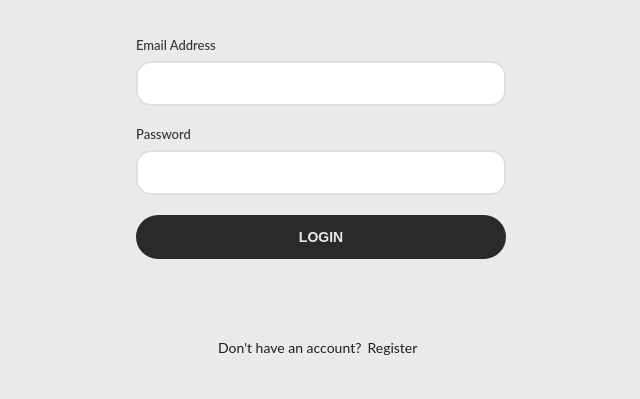
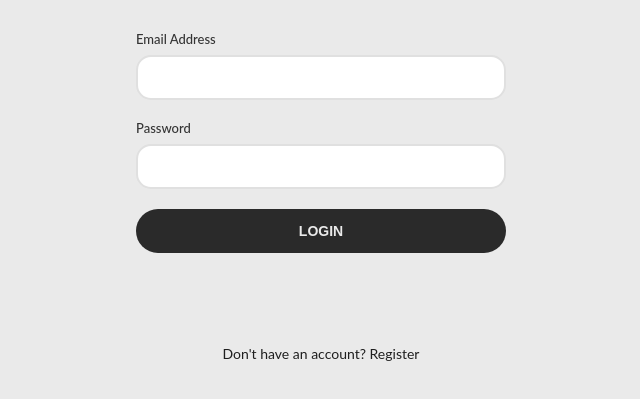
Before and after one commit to Posixoxo/Aeden, a plain HTML site: page auth.html in a window 1280 px wide. Shown: the part 301-700 px from the top of the page, without its empty margins (319-959 px from the left). Drawn offline with Linux system fonts and the light colour scheme.

Commit message:
modified styles

```diff
--- a/auth.html
+++ b/auth.html
@@ -57,28 +57,21 @@
         }
 
         .tab-buttons {
-            display: flex;
-            flex-direction: row;
             justify-items: center;
             align-items: center;
             text-align: center;
-            gap: 6px;
-            margin: 40px 82px 0 82px;
+            margin-top: 50px;
         }
 
         .tab-btn {
             cursor: pointer;
             font-size: 14px;
             transition: all 0.3s;
+            font-size: 14px;
         }
 
         .tab-btn:hover{
             opacity: 0.7;
-        }
-
-        .bait-text{
-            text-align: center;
-            font-size: 14px;
         }
 
         .tab-btn.active {
@@ -179,7 +172,7 @@
         /* Add back-to-login link styling */
         .back-to-login {
             text-align: center;
-            margin-top: 20px;
+            margin-top: 50px;
         }
 
         .back-to-login a {
@@ -221,8 +214,7 @@
 
             <!-- Login page -->
             <div class="tab-buttons" id="tab-buttons-container">
-                <p class="bait-text">Don't have an account?</p>
-                <a class="tab-btn" onclick="switchTab('register')">Register</a>
+                <a class="tab-btn" onclick="switchTab('register')">Don't have an account?  Register</a>
             </div>
 
             <div id="error-message" class="error-message"></div>
```
